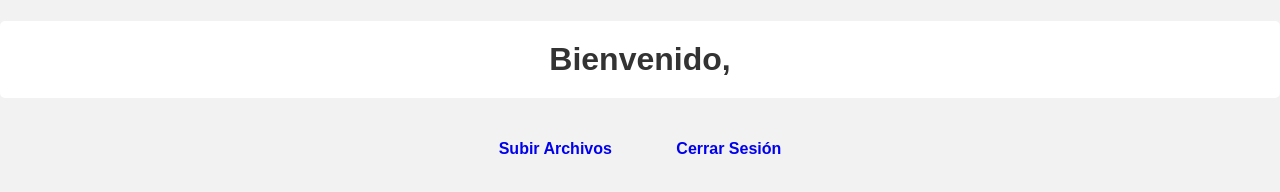
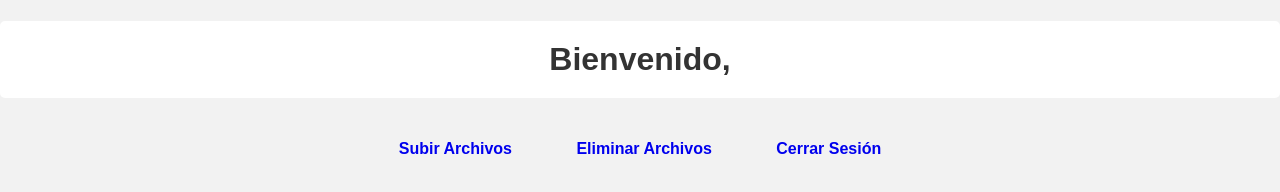
Before and after one commit to FalconiProject/Proyecto_Falconi, a website: page public/EJS/Perfil.ejs in a window 1280 px wide. Drawn offline with nearby package versions, Linux system fonts and the light colour scheme; files that its build step writes are made by us from their sources.

Commit message:
Correcion de Perfil

```diff
--- a/public/EJS/Perfil.ejs
+++ b/public/EJS/Perfil.ejs
@@ -7,6 +7,7 @@
   <body>
     <h1>Bienvenido, <%= username %></h1>
     <a href="/subir-archivos">Subir Archivos</a>
+    <a href="/eliminar-archivos">Eliminar Archivos</a>
     <a href="/logout">Cerrar Sesión</a>
   </body>
 </html>
```
